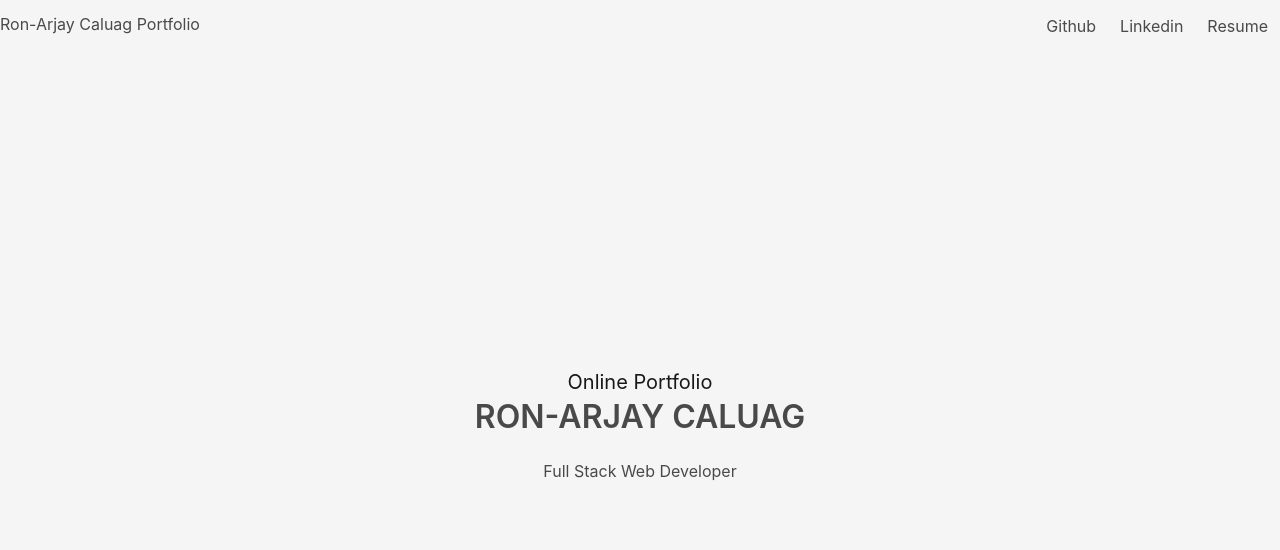
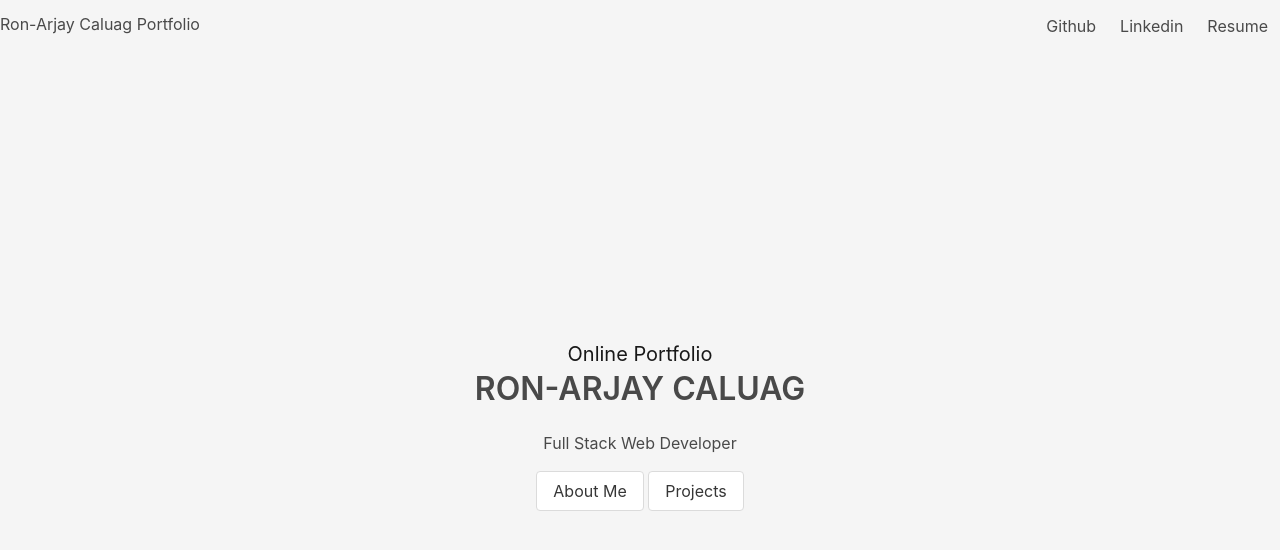
Before and after one commit to ArjayCaluag/Portfolio-2, a plain HTML site: page index.html in a window 1280 px wide. Drawn offline with nearby package versions, Linux system fonts and the light colour scheme.

Commit message:
add buttons to hero-body for About me and project section

```diff
--- a/index.html
+++ b/index.html
@@ -58,6 +58,9 @@
                 </h1>
                 <h2> Full Stack Web Developer</h2>
 
+                <a class="button mt-4">About Me</a>
+                <a class="button mt-4">Projects</a>
+
 
             </div>
         </div>
```
